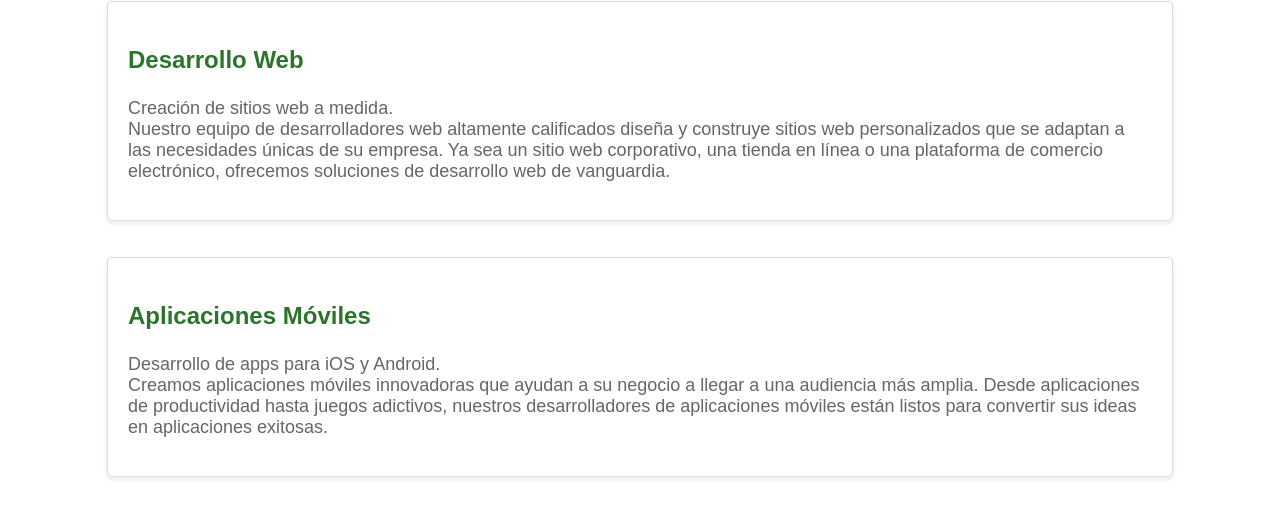
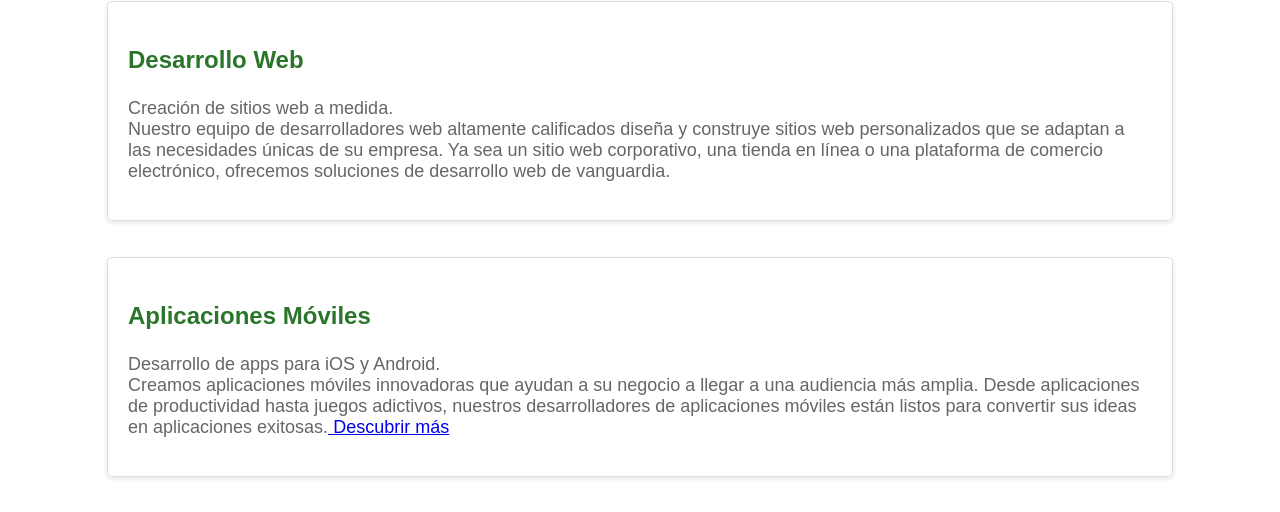
Before and after one commit to LIMACKco/Limack, a plain HTML site: page Screen4.html in a window 1280 px wide. Shown: the part 231-743 px from the top of the page. Drawn offline with Linux system fonts and the light colour scheme.

Commit message:
Update Screen4.html

```diff
--- a/Screen4.html
+++ b/Screen4.html
@@ -248,7 +248,7 @@ footer {
 
             <div class="service-item">
                 <h3 class="service-title">Aplicaciones Móviles</h3>
-                <p class="service-description">Desarrollo de apps para iOS y Android.<br>Creamos aplicaciones móviles innovadoras que ayudan a su negocio a llegar a una audiencia más amplia. Desde aplicaciones de productividad hasta juegos adictivos, nuestros desarrolladores de aplicaciones móviles están listos para convertir sus ideas en aplicaciones exitosas.</p>
+                <p class="service-description">Desarrollo de apps para iOS y Android.<br>Creamos aplicaciones móviles innovadoras que ayudan a su negocio a llegar a una audiencia más amplia. Desde aplicaciones de productividad hasta juegos adictivos, nuestros desarrolladores de aplicaciones móviles están listos para convertir sus ideas en aplicaciones exitosas.<a href="http://limack.gerdoc.com/GrapeWave/"> Descubrir más </a></p>
             </div>
 
             <br><br>
```
